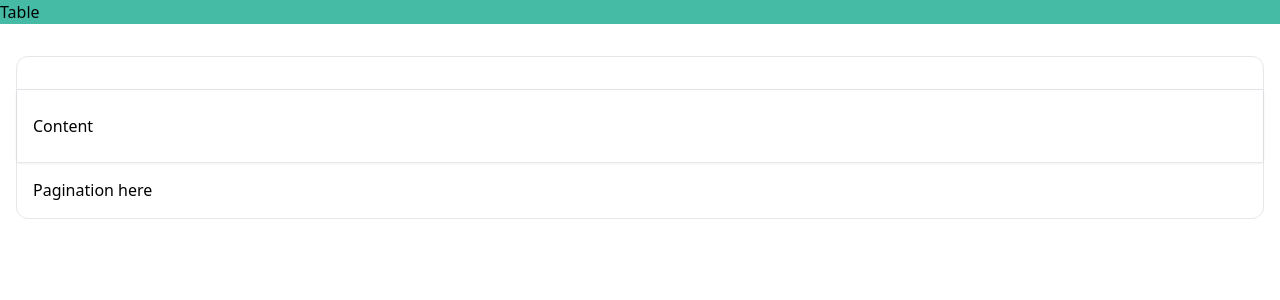
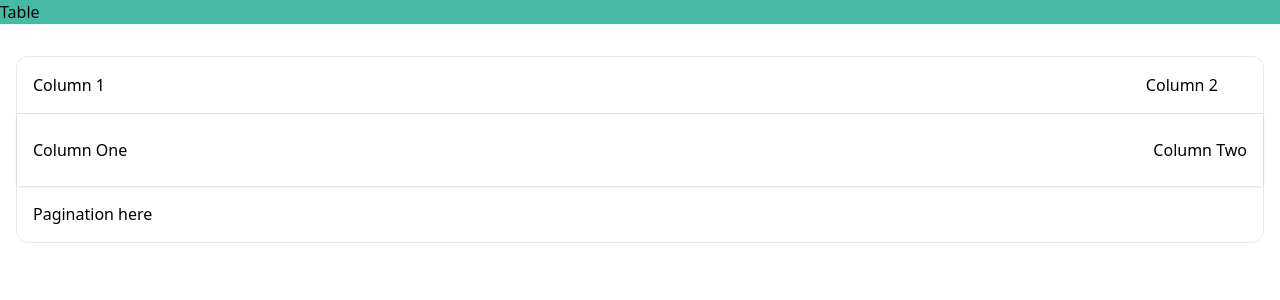
Before and after one commit to jnav24/vue-table, a Vue app: page / in a window 1280 px wide. Shown: the top 300 px of the page. Built offline with nearby package versions, Linux system fonts and the light colour scheme.

Commit message:
allow pass items to the table component

```diff
--- a/src/App.vue
+++ b/src/App.vue
@@ -7,7 +7,7 @@ import ColumnBasic from './components/ColumnBasic.vue';
     <h1 class="bg-mint-500 mb-4">Table</h1>
 
     <div class="p-4">
-        <Table>
+        <Table :items="[]">
             <ColumnBasic header="Column 1">Column One</ColumnBasic>
             <ColumnBasic header="Column 2">Column Two</ColumnBasic>
         </Table>
--- a/src/components/Table.vue
+++ b/src/components/Table.vue
@@ -1,10 +1,16 @@
-<script setup lang="ts">
+<script setup lang="ts" generic="T extends Object">
 import { computed, provide, ref } from 'vue';
 import { type TableColumn, TableContext, type TableContextType } from '../types/table.ts';
 import TablePagination from './TablePagination.vue';
 import TableHeaders from './TableHeaders.vue';
 import TableBody from './TableBody.vue';
 import type { Optional } from '../types/generics.ts';
+
+interface Props<T> {
+    items: T[];
+}
+
+const props = defineProps<Props<T>>();
 
 const headers = ref<Record<string, TableColumn>>({});
 
@@ -35,6 +41,7 @@ const setHeaders = (header: Record<string, Optional<TableColumn, 'width'>>) => {
 };
 
 provide<TableContextType>(TableContext, {
+    data: props.items,
     getHeaders,
     setHeaders,
 });
--- a/src/components/TableBody.vue
+++ b/src/components/TableBody.vue
@@ -8,6 +8,6 @@
         ]"
         class="justify-between"
     >
-        Content
+        <slot />
     </div>
 </template>
--- a/src/types/table.ts
+++ b/src/types/table.ts
@@ -10,6 +10,7 @@ export interface TableColumn {
 }
 
 export interface TableContextType {
+    data: any[];
     getHeaders: ComputedRef<readonly TableColumn[]>;
     setHeaders: (header: Record<string, Optional<TableColumn, 'width'>>) => void;
 }
```
